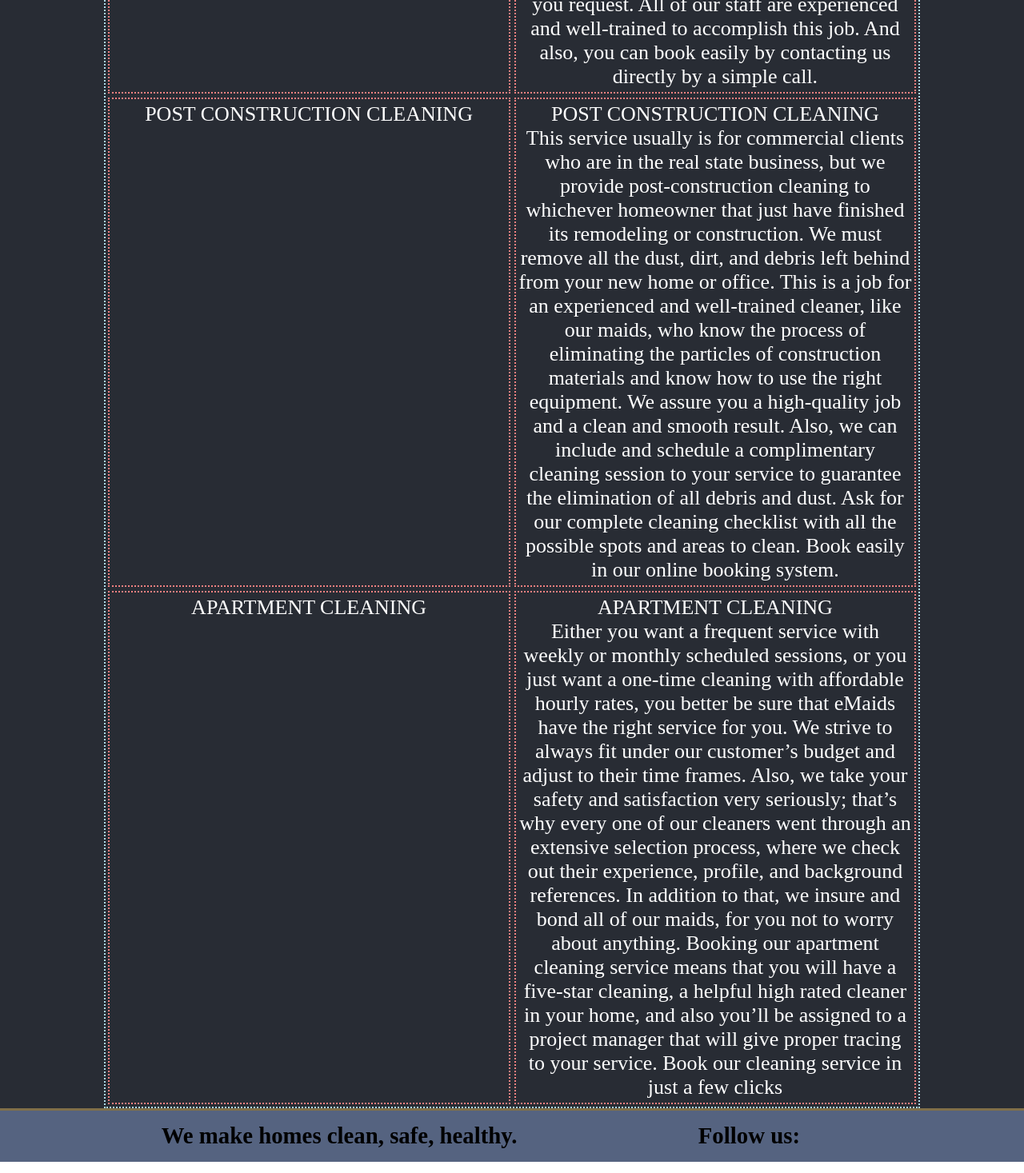
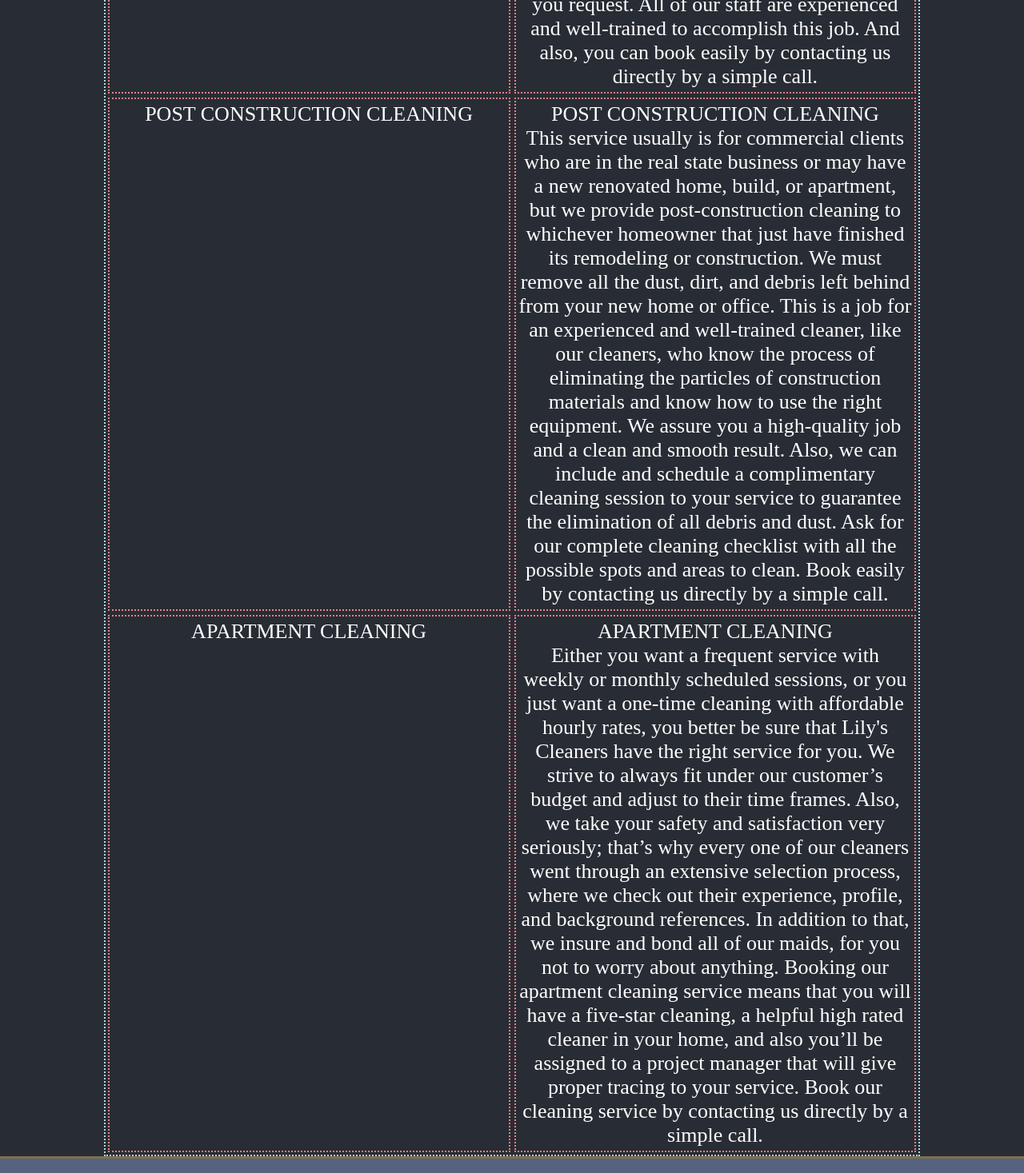
Before and after one commit to BAZBOT123/Cleaning-Website, a React (Create React App) app: page /services in a window 1280 px wide. Shown: the part 3420-4887 px from the top of the page at 80% size. Built offline with nearby package versions, Linux system fonts and the light colour scheme; no server answers; some icons are missing.

Commit message:
Completed text in Services page

```diff
--- a/src/components/Services.js
+++ b/src/components/Services.js
@@ -97,22 +97,23 @@ export default function Services() {
 
                         <div class="box">POST CONSTRUCTION CLEANING</div>
                         <div class="box">POST CONSTRUCTION CLEANING <br />
-                            This service usually is for commercial clients who are in the real state business,
+                            This service usually is for commercial clients who are in the real state business or may have a new renovated home, build, or apartment,
                             but we provide post-construction cleaning to whichever homeowner that just have finished its remodeling or construction.
                             We must remove all the dust, dirt, and debris left behind from your new home or office. This is a job for an experienced and well-trained cleaner,
-                            like our maids, who know the process of eliminating the particles of construction materials and know how to use the right equipment.
+                            like our cleaners, who know the process of eliminating the particles of construction materials and know how to use the right equipment.
                             We assure you a high-quality job and a clean and smooth result. Also, we can include and schedule a complimentary cleaning session to your service
-                            to guarantee the elimination of all debris and dust. Ask for our complete cleaning checklist with all the possible spots and areas to clean. Book easily
-                            in our online booking system.</div>
+                            to guarantee the elimination of all debris and dust. Ask for our complete cleaning checklist with all the possible spots and areas to clean.
+                            Book easily by contacting us directly by a simple call.</div>
 
                         <div class="box">APARTMENT CLEANING</div>
                         <div class="box">APARTMENT CLEANING <br />
                             Either you want a frequent service with weekly or monthly scheduled sessions, or you just want a one-time cleaning with affordable hourly rates,
-                            you better be sure that eMaids have the right service for you. We strive to always fit under our customer’s budget and adjust to their time frames.
+                            you better be sure that Lily's Cleaners have the right service for you. We strive to always fit under our customer’s budget and adjust to their time frames.
                             Also, we take your safety and satisfaction very seriously; that’s why every one of our cleaners went through an extensive selection process,
                             where we check out their experience, profile, and background references. In addition to that, we insure and bond all of our maids, for you not to worry about anything.
                             Booking our apartment cleaning service means that you will have a five-star cleaning, a helpful high rated cleaner in your home,
-                            and also you’ll be assigned to a project manager that will give proper tracing to your service. Book our cleaning service in just a few clicks</div>
+                            and also you’ll be assigned to a project manager that will give proper tracing to your service.
+                            Book our cleaning service by contacting us directly by a simple call.</div>
                     </div>
                 </div>
             </main>
```
